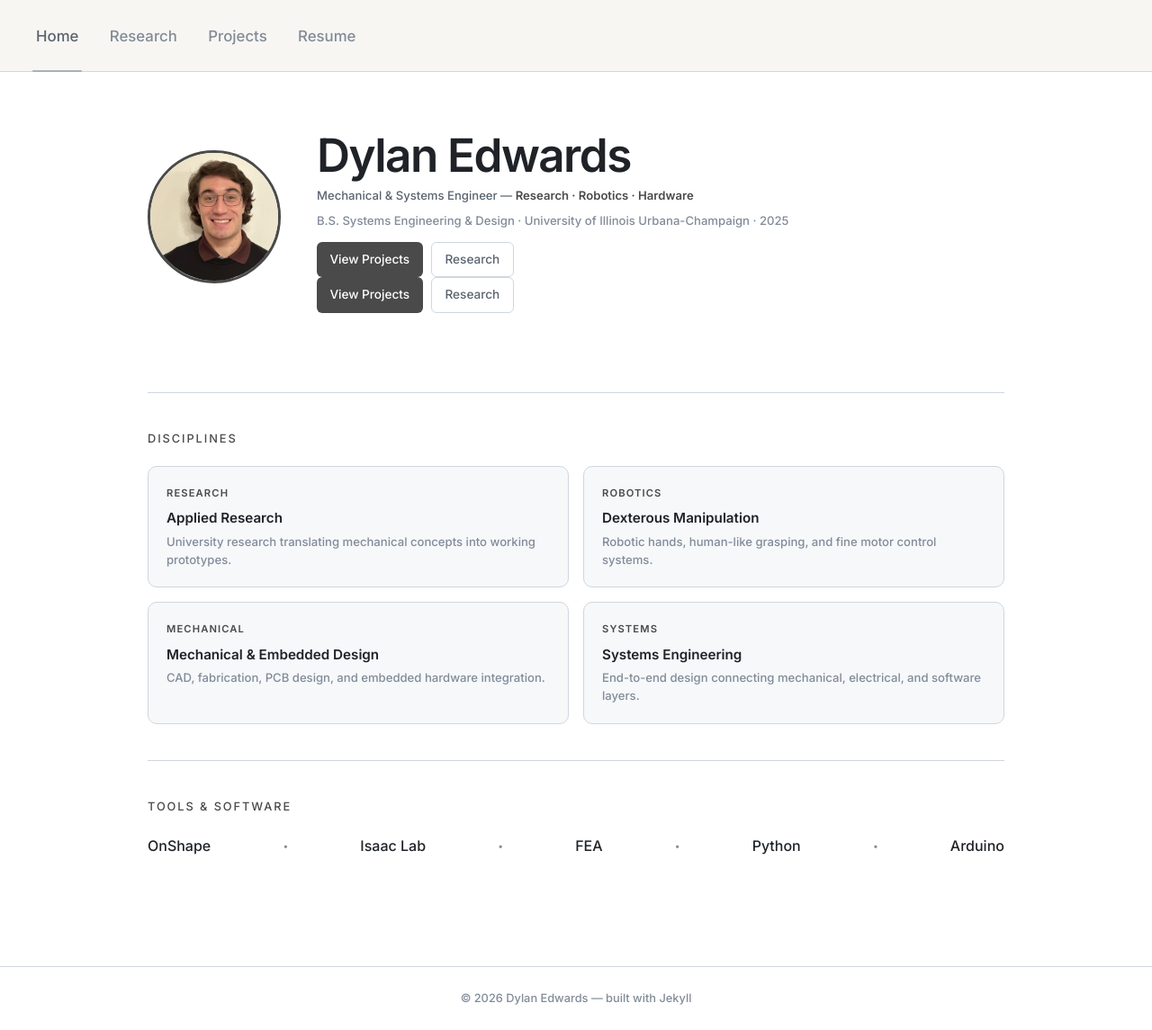
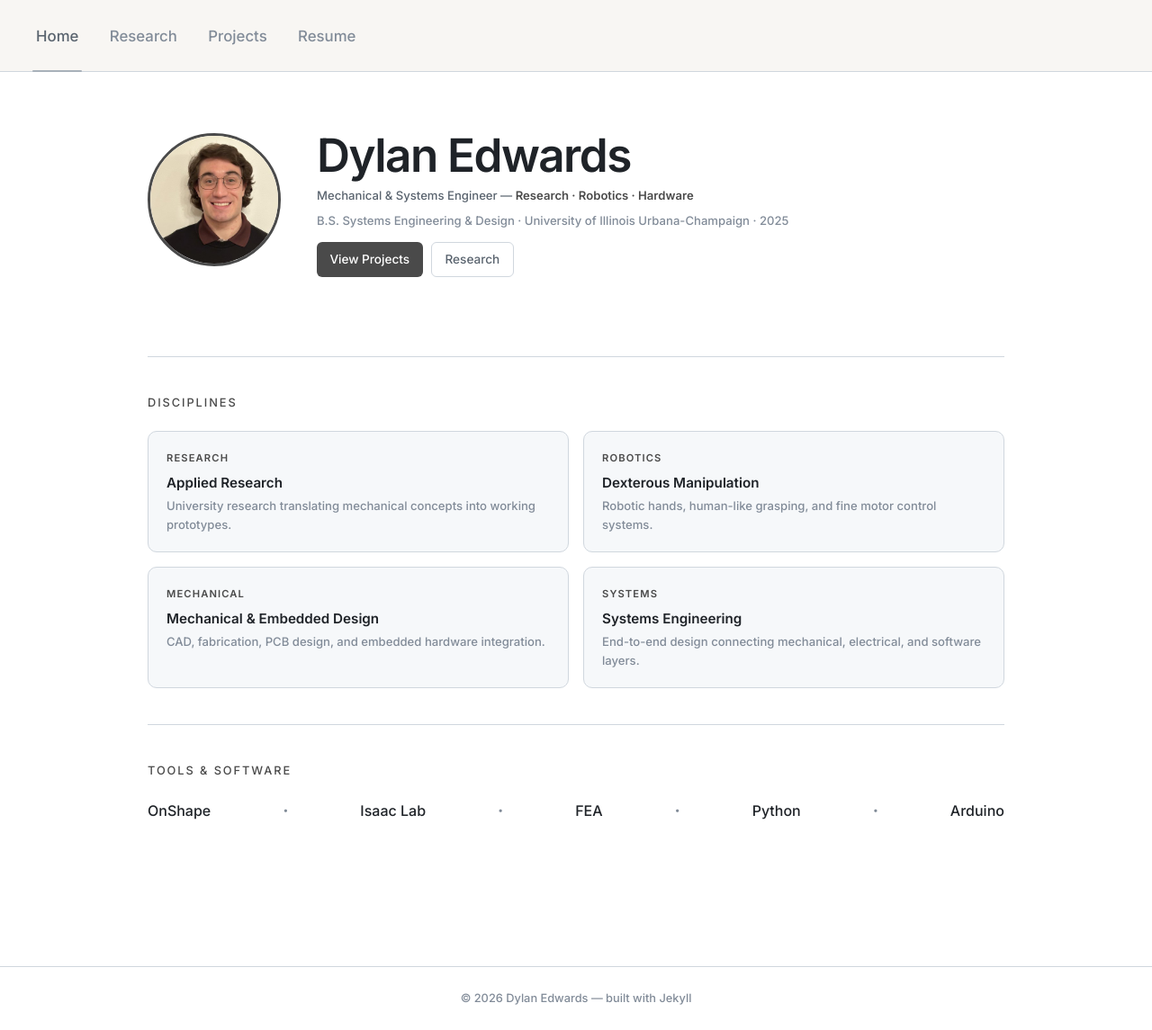
Before and after one commit to DylanEdwards02/DylanEdwards02.github.io, a Jekyll site: the page built from index.md, in a window 1280 px wide and 1145 px high. Shown: the whole window at 90% size. Built offline with Jekyll 4.4.1, drawn with Linux system fonts in a browser that asks for light colours.

Commit message:
Remove duplicate hero CTAs from index.md
Removed duplicate hero call-to-action section.

```diff
--- a/index.md
+++ b/index.md
@@ -16,10 +16,6 @@ title: Home
   <a href="/projects" class="btn btn-primary">View Projects</a>
   <a href="/research" class="btn btn-outline">Research</a>
 </div>
-    <div class="hero-ctas">
-      <a href="/projects" class="btn btn-primary">View Projects</a>
-      <a href="/research" class="btn btn-outline">Research</a>
-    </div>
   </div>
 </section>
 
```
